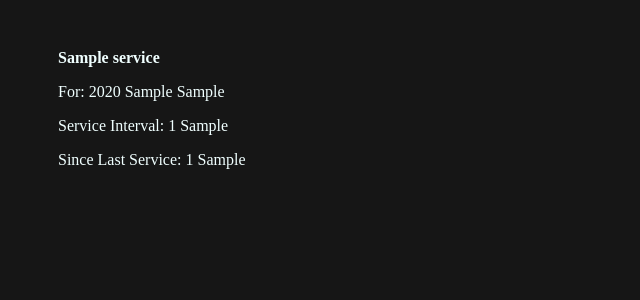
After one commit to Caleb-Beazel/moto-service-app, a Flask app: page /user-home/services/1 in a window 1280 px wide. The commit adds this page. Shown: the top 300 px of the page, without its empty margins (0-640 px from the left). Run offline with Flask 3, Linux system fonts and the light colour scheme; a user stored in the database is signed in; tables that the repository leaves empty hold one stand-in row (values such as "Sample post").

Commit message:
added bike page and service details page. Service details page just shows static info. No real func

```diff
--- a/server.py
+++ b/server.py
@@ -14,9 +14,11 @@ app.jinja_env.undefined = StrictUndefined
 login_manager = LoginManager()
 login_manager.init_app(app)
 
+
 @login_manager.user_loader
 def load_user(user_id):
     return User.query.get(user_id)
+
 
 @app.route("/")
 def homepage():
@@ -24,6 +26,7 @@ def homepage():
     new_account_form = CreateAccount()
 
     return render_template("homepage.html", login_form=login_form, new_account_form=new_account_form)
+
 
 @app.route("/new-account", methods=["POST"])
 def new_account():
@@ -46,6 +49,7 @@ def new_account():
         flash("Account created! Please log in to begin.")
     return redirect("/")
 
+
 @app.route("/login", methods=["POST"])
 def process_login():
     login_form = LoginForm()
@@ -62,10 +66,12 @@ def process_login():
         flash(f"Welcome back, {user.username}!")
         return redirect(url_for("user_home"))
 
+
 @app.route("/logout")
 def logout():
     logout_user()
     return redirect(url_for("homepage"))
+
 
 @app.route("/user-home")
 @login_required
@@ -77,8 +83,21 @@ def user_home():
 
     return render_template("user_home.html", user_services=sorted_user_services)
 
-# @app.route("/user-home/<vehicle_id>")
-# @login_required
+
+@app.route("/user-home/vehicles/<vehicle_id>")
+@login_required
+def vehicle_details(vehicle_id):
+    vehicle = Vehicle.query.get(vehicle_id)
+    return render_template("vehicle_details.html", vehicle_id=vehicle_id, vehicle=vehicle)
+
+
+@app.route("/user-home/services/<service_id>")
+@login_required
+def service_details(service_id):
+    service = Service.query.get(service_id)
+    vehicle = Vehicle.query.get(service.vehicle_id)
+
+    return render_template("service_details.html", service_id=service_id, service=service, vehicle=vehicle)
 
 
 if __name__ == "__main__":
--- a/static/styles.css
+++ b/static/styles.css
@@ -26,8 +26,29 @@ h1, h2, h3, h4, h5{
 
 }
 
-.vehicle-image{
+.vehicle-card-image{
     width: 200px;
+}
+
+#v-d-organizer{
+    display: flex;
+    align-items: center;
+    align-content: center;
+}
+
+.vehicle-details{
+    display: flexbox;
+    padding-top: 50px;
+    color: rgb(0, 221, 255);
+    width:500px;
+    align-items: center;
+    justify-content: center;
+    margin: 20px;
+    text-decoration: none;
+}
+
+.vehicle-details-image{
+    width: 500px;
 }
 
 #vehicle-row{
@@ -35,13 +56,20 @@ h1, h2, h3, h4, h5{
     flex-direction: row;
     background-color: rgb(38, 38, 38);
 }
-/* #vehicle-row a{
-    text-decoration: none;
-    color: rgb(0, 221, 255)!;
-} */
+
 .service-card{
     color: azure;
     border: solid white 1px;
     width: 250px;
     justify-content: center;
 }
+#service-link{
+    text-decoration: none;
+    color: azure;
+}
+
+.service-details{
+    color: azure;
+    padding-left: 50px;
+    padding-top: 25px;
+}
--- a/templates/base.html
+++ b/templates/base.html
@@ -4,7 +4,7 @@
     <meta charset="utf-8">
     <meta name="viewport" content="width=device-width">
 
-    <link rel="stylesheet" href="../static/styles.css">
+    <link rel="stylesheet" href="{{url_for('static', filename='styles.css')}}">
     <title>
       {% block title %}{% endblock %}
     </title>
--- /dev/null
+++ b/templates/service_details.html
@@ -0,0 +1,12 @@
+{% extends 'base.html' %}
+{% block title %}{{service.service_name}} - {{ vehicle.year }} {{ vehicle.make }} {{ vehicle.model }}{% endblock %}
+
+{% block body %}
+<div class="service-details">
+    <p><strong>{{ service.service_name }}</strong></p>
+    <p> For: {{ service.vehicles.year }} {{ service.vehicles.make }} {{ service.vehicles.model }}  </p>
+    <p>Service Interval: {{ service.service_period }} {{ service.period_units }} </p>
+    <p>Since Last Service: {{ service.period_count }} {{service.period_units}} </p>
+</div>
+
+{% endblock %}
```
Also changed, not shown: templates/user_home.html (+4 -4 lines), templates/vehicle_details.html (+17 -0 lines).
